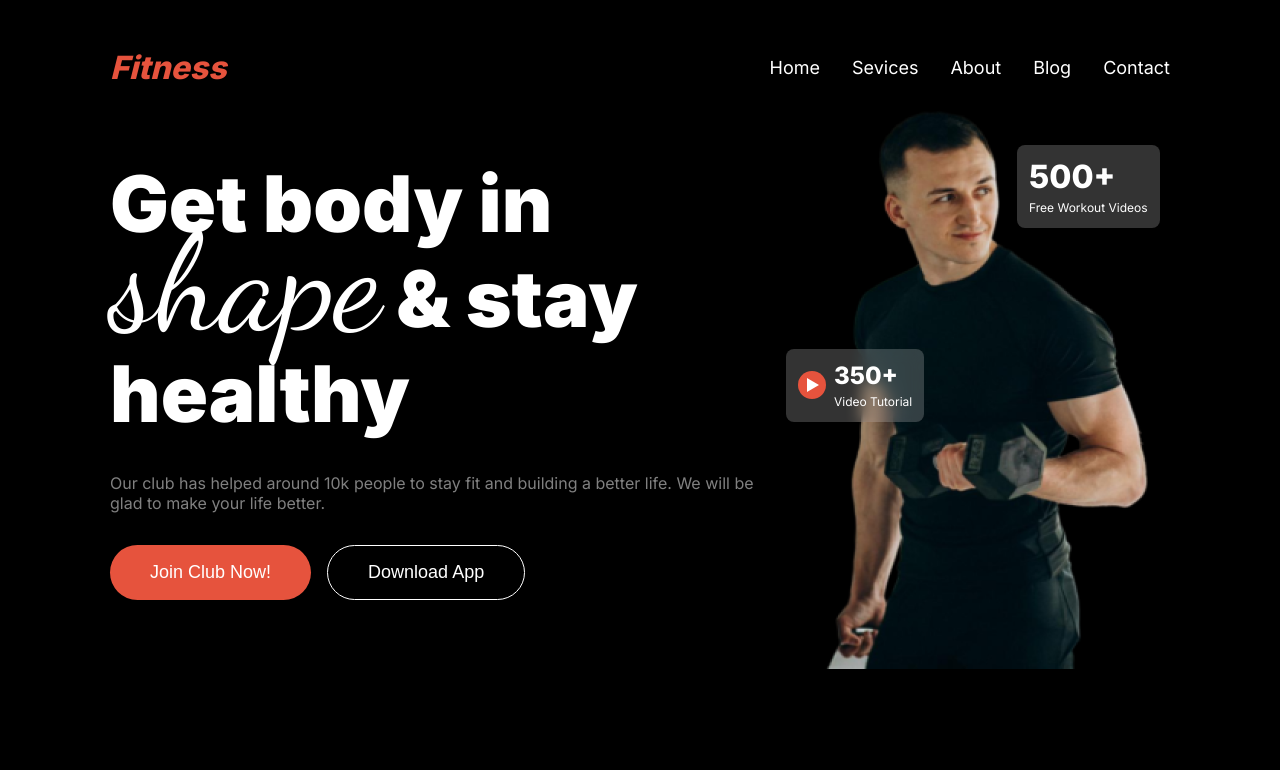
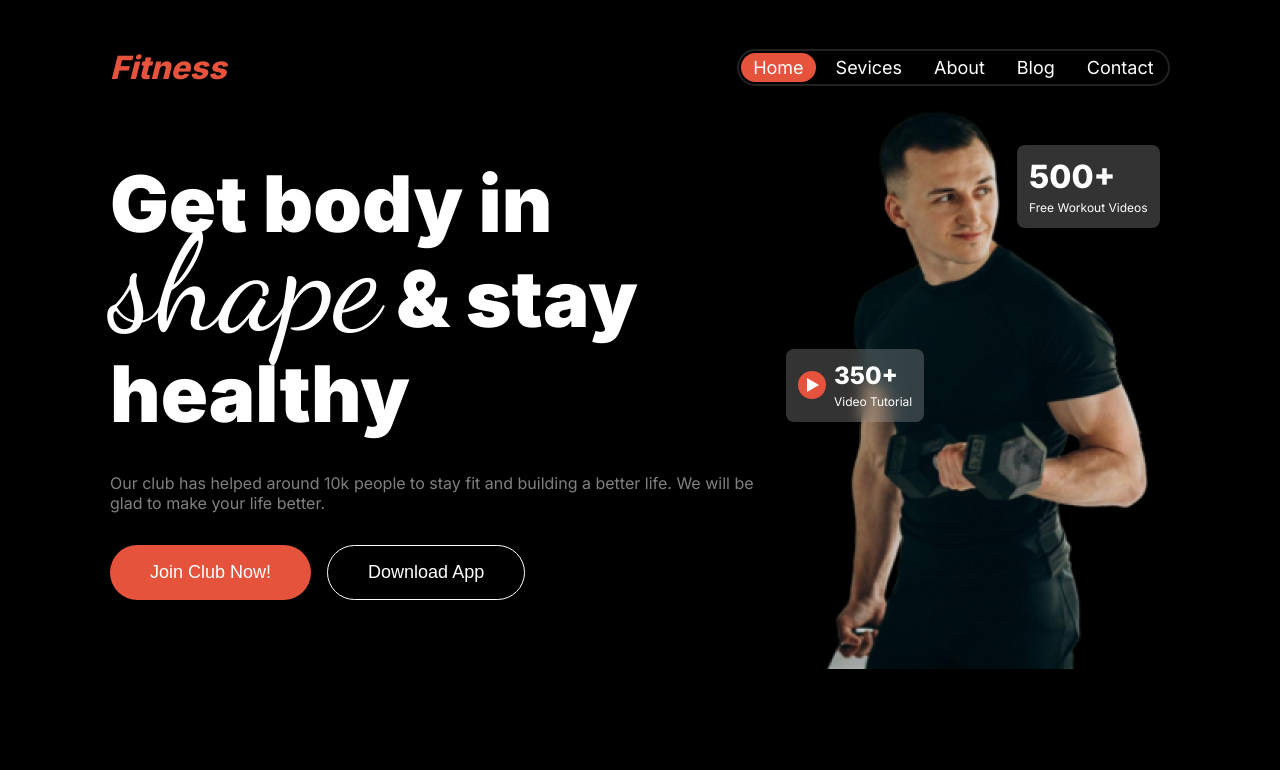
Before and after one commit to devkowsir/PH-B10A2-Fitness, a plain HTML site: page index.html in a window 1280 px wide. Shown: the top 770 px of the page. Drawn offline with Linux system fonts and the light colour scheme.

Commit message:
fixing nav menu border

```diff
--- a/index.html
+++ b/index.html
@@ -19,7 +19,7 @@
         <nav>
           <div class="brand"><span>Fitness</span></div>
           <ul class="nav-links">
-            <li><a href="#home">home</a></li>
+            <li class="active"><a href="#home">home</a></li>
             <li><a href="#change-habits">sevices</a></li>
             <li><a href="#team">about</a></li>
             <li><a href="#blog">blog</a></li>
--- a/style.css
+++ b/style.css
@@ -142,9 +142,12 @@ header nav {
 
 header nav .nav-links {
   display: none;
+  padding: 0.4rem 0.9rem;
   margin-left: auto;
   font-size: 18px;
   gap: clamp(24px, calc(4.16vw - 0.24px), 32px);
+  border: 2px solid hsl(var(--sub-bg));
+  border-radius: 1.5rem;
 }
 
 header nav .nav-links a {
@@ -156,6 +159,7 @@ header nav .nav-links a {
   transition: all 250ms ease-in-out;
 }
 
+header nav .nav-links li.active a,
 header nav .nav-links li:hover a {
   background-color: hsl(var(--primary));
 }
```
